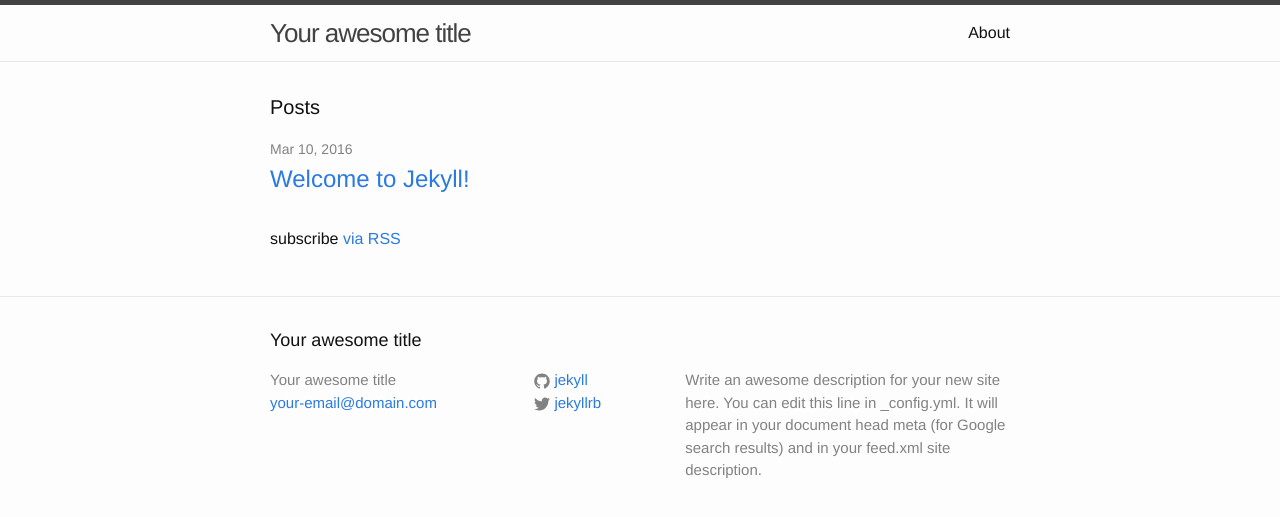
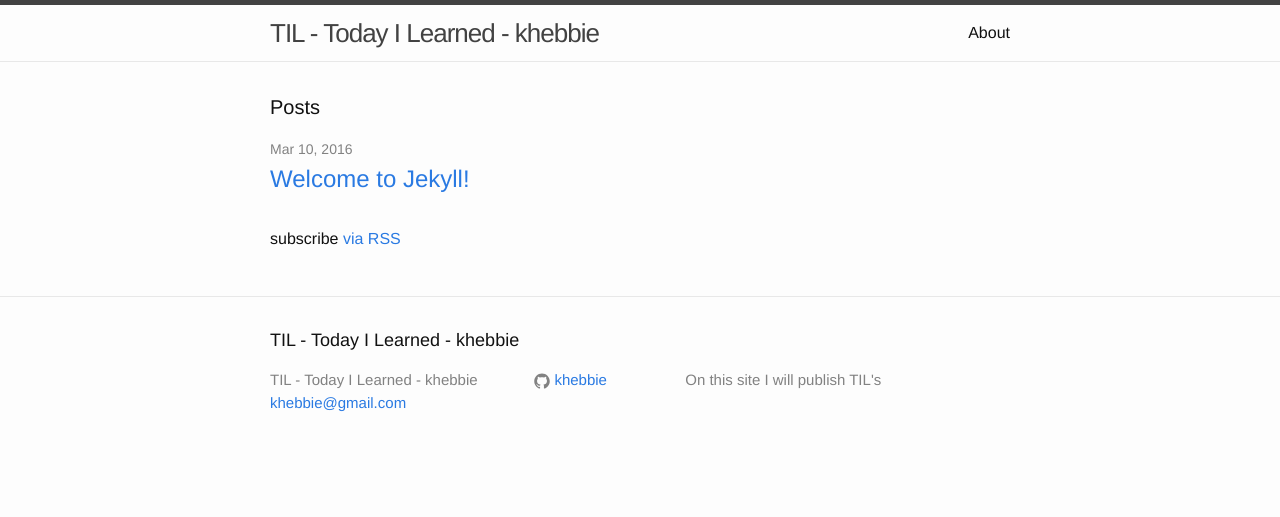
Before and after one commit to khebbie/khebbie.github.io, a Jekyll site: the page built from index.html, in a window 1280 px wide. Shown: the top 517 px of the page. Built offline with Jekyll 4.4.1, drawn with Linux system fonts in a browser that asks for light colours.

Commit message:
changed config

```diff
--- a/_config.yml
+++ b/_config.yml
@@ -6,16 +6,13 @@
 # 'jekyll serve'. If you change this file, please restart the server process.
 
 # Site settings
-title: Your awesome title
-email: your-email@domain.com
+title: TIL - Today I Learned - khebbie
+email: khebbie@gmail.com
 description: > # this means to ignore newlines until "baseurl:"
-  Write an awesome description for your new site here. You can edit this
-  line in _config.yml. It will appear in your document head meta (for
-  Google search results) and in your feed.xml site description.
+  On this site I will publish TIL's
 baseurl: "" # the subpath of your site, e.g. /blog
-url: "http://yourdomain.com" # the base hostname & protocol for your site
-twitter_username: jekyllrb
-github_username:  jekyll
+url: "http://khebbie.github.io" # the base hostname & protocol for your site
+github_username:  khebbie
 
 # Build settings
 markdown: kramdown
```
